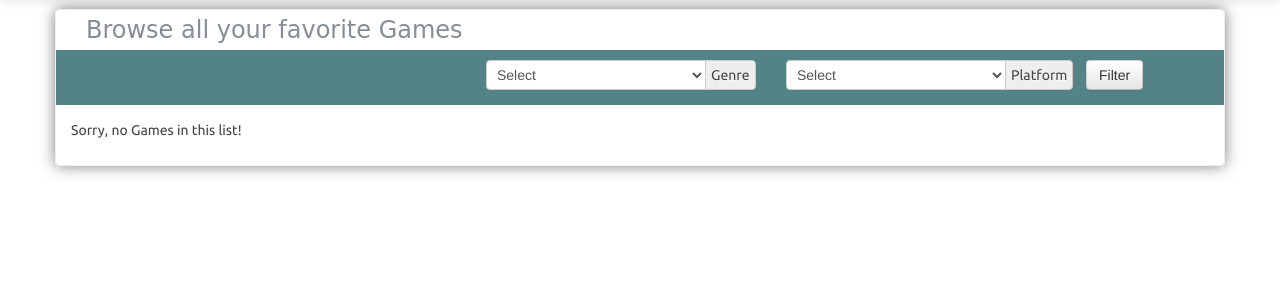
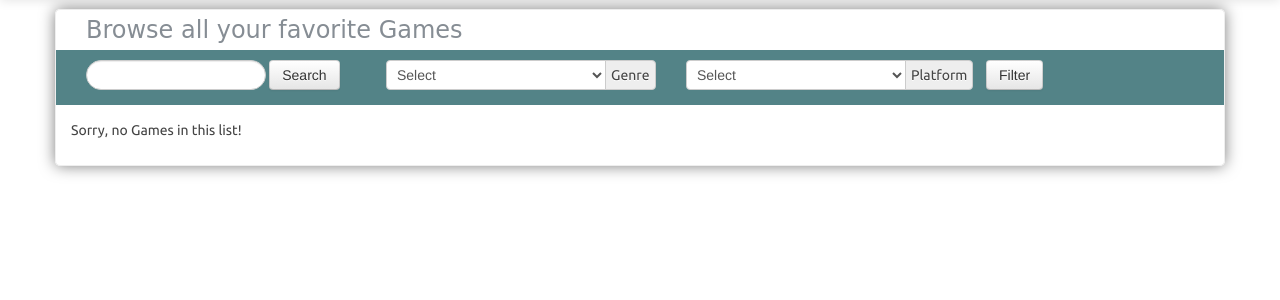
Before and after one commit to abhidevmumbai/checkit, a Django app: page /games/ in a window 1280 px wide. Shown: the part 41-341 px from the top of the page. Run offline with Django 3.2, Linux system fonts and the light colour scheme; data that the repository does not hold is empty; some libraries are stand-ins or nearby versions; some web fonts are replaced.

Commit message:
Added game search field

```diff
--- a/templates/gamelist.html
+++ b/templates/gamelist.html
@@ -13,7 +13,13 @@
 			<div class="title span11">Browse all your favorite Games</div>
 			<div class="action_bar">
 				<form>
-					<div class="span3 offset4">
+					<div class="span3">
+						<div class="">
+							<input type="text" name="search" class="input-medium search-query"/>
+							<input type="submit" class="btn" value="Search" />
+						</div>
+					</div>
+					<div class="span3">
 						<div class="input-append">
 							<select name="genre">
 								<option value="0">Select</option>
```
